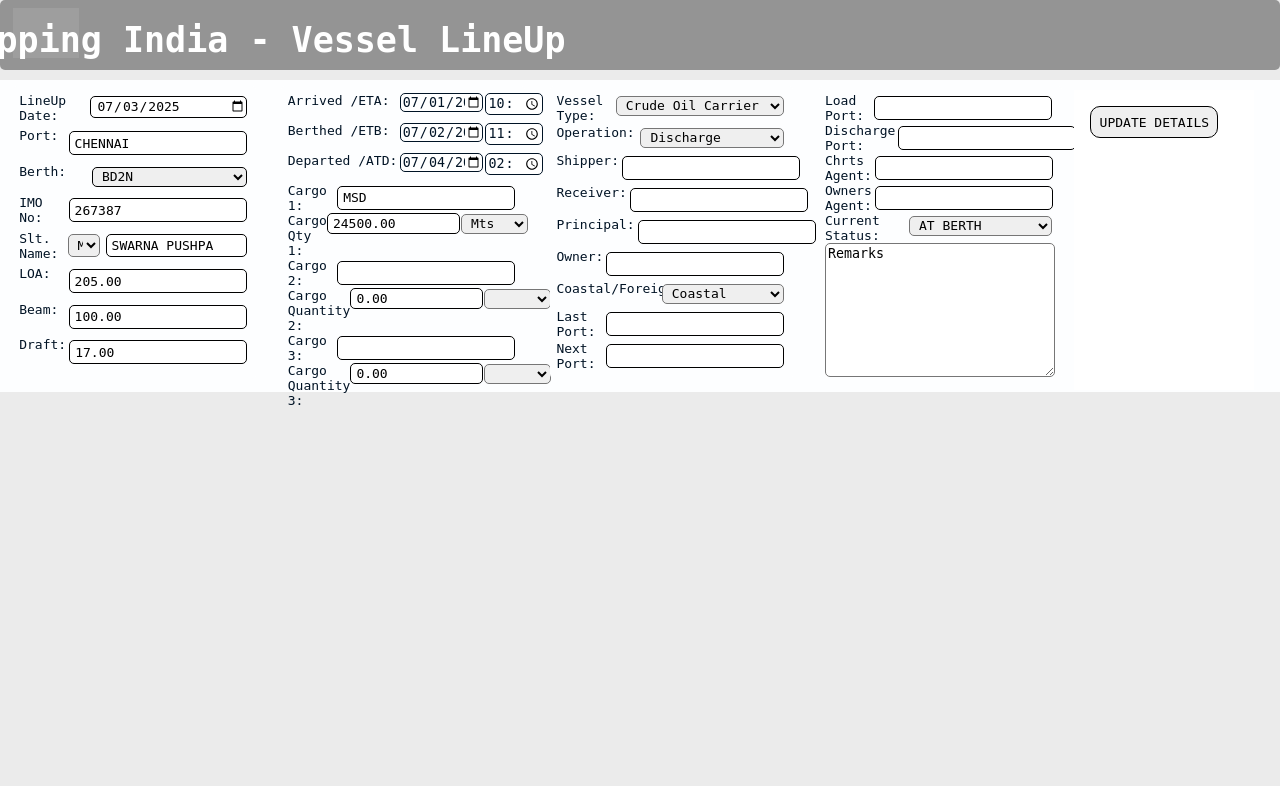
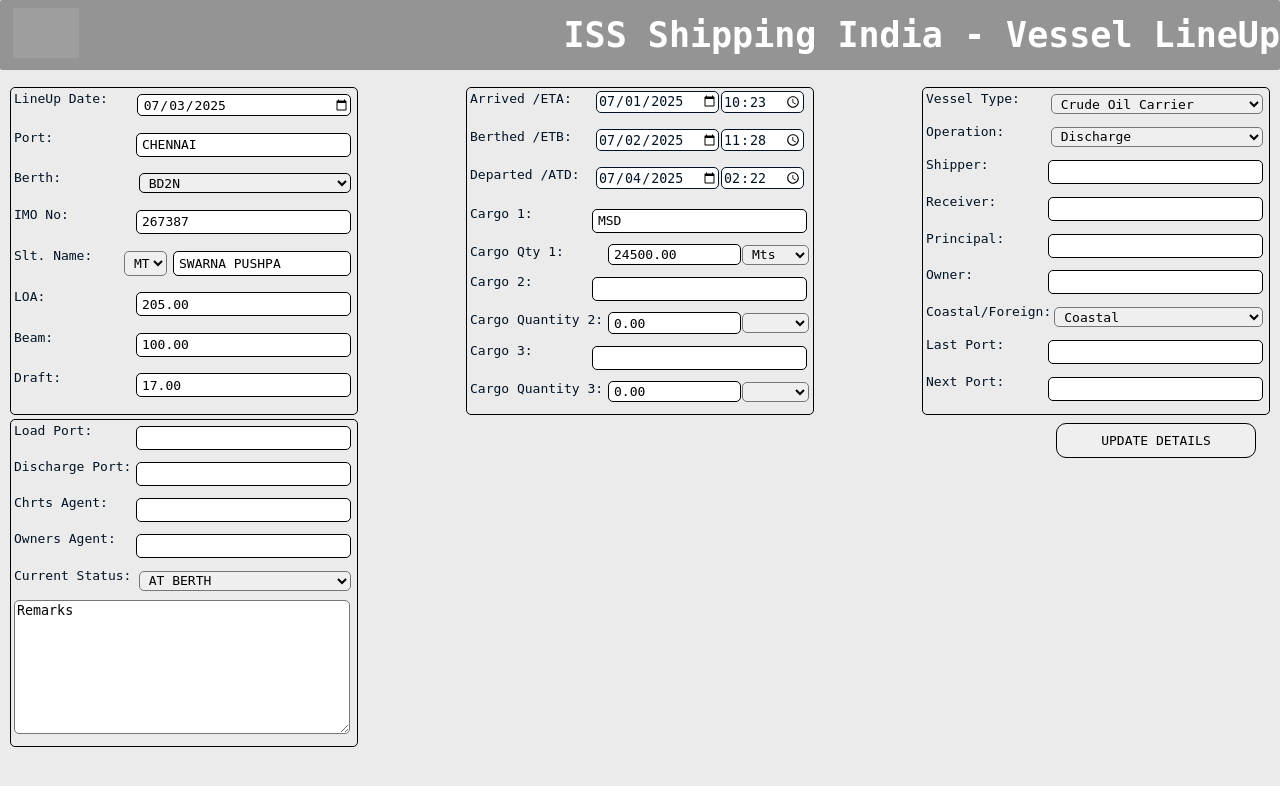
Before and after one commit to AHarijan/_VesselPosition, a Django app: page /UpdateLineup/2 in a window 1280 px wide. Shown: the top 786 px of the page. Run offline with Django 5.2, Linux system fonts and the light colour scheme; a user stored in the database is signed in; data comes from the database, SQL or seed files in the repository; both versions use the stored data as it was after the commit; grey boxes are pictures that could not be loaded.

Commit message:
updated CSS

```diff
--- a/App/static/css/Pages.css
+++ b/App/static/css/Pages.css
@@ -1,10 +1,12 @@
 body{
     margin: 0px;
     padding: 0px;
+    width: 100%;
     background: rgb(235, 235, 235);
     display: flex;
     flex-direction: column;
-    flex-wrap: wrap;
+    font-family: monospace;
+    /* flex-wrap: wrap; */
 }
 .logo img{
     margin-top: 1vh;
@@ -20,15 +22,9 @@
     width: 100%;
     color: white;
     font-family: Arial, Helvetica, sans-serif;
-    border-radius: 5px;
-    position: fixed;
-}
-.head1{
-    width: 100%;
-    margin-right: 2%;
-    margin-left: 2%;
-    display: flex;
-    justify-content: space-between;
+    border-radius: 2px;
+    margin-bottom: 15px;
+    /* position: fixed; */
 }
 .title{
     display: flex;
@@ -37,13 +33,9 @@
 }
 .title h1{
     display: flex;
-    margin-top: 20px;
+    margin-top: 15px;
     font-family: monospace;
     font-size: 35px;
-}
-.title p{
-    display: flex;
-
 }
 .menu{
     display: flex;
@@ -78,28 +67,40 @@
     background-color: #EBF4F6;
     color: #4DA1A9;
 }
+@media (max-width: 1024px) {
+
+}
+
+@media (max-width: 430px) {
+    .title, .menu {
+    display: none;
+}
+    .header{
+        width: 100%;
+    }
+
+}
 /* ############## lineupForm ############# */
-form{
-    margin-top: 80px;
-}
 .maincontainer{
     display: flex;
     flex-wrap: wrap;
     justify-content: space-between;
-    height: 39vh;
+    height: auto;
     width: 100%;
-    background: #fdfeff;
+    /* background: #fdfeff; */
 }
 .container1{
+    border: 1px solid;
     display: flex;
-    background: #fdfeff;
+    /* background: #fdfeff; */
     flex-wrap: wrap;
-    margin: .5vw;
-    margin-left: 1vw;
-    margin-right: .5vw;
-    padding: .5vw;
-    height: 35vh;
-    width: 18vw;
+    margin: 2px;
+    margin-left: 10px;
+    margin-right: 10px;
+    padding: 3px;
+    height: 320px;
+    width: 340px;
+    min-width: 340px;
     color: rgb(0, 0, 0);
     font-family: monospace;
     font-size: 13px;
@@ -107,18 +108,18 @@
 }
 .flex2_div{
     display: flex;
-    width: 100%;
+    width: 340px;
     color: #001325;
 }
 .lable1{
-    width: 8vw;
+    width: 150px;
     border-radius: 5px;
     font-family: monospace;
     font-size: 13px;
 }
 .fillvst{
-    width: 2.5vw;
-    height: 2.9vh;
+    width: 50px;
+    height: 25px;
     border-radius: 5px;
     padding-left: 5px;
     margin: 3px;
@@ -126,8 +127,8 @@
     font-size: 13px;
 }
 .fillV{
-    width: 16.5vh;
-    height: 2.4vh;
+    width: 180px;
+    height: 21px;
     border-radius: 5px;
     border: 1px solid;
     padding-left: 5px;
@@ -136,7 +137,7 @@
     font-size: 13px;
 }
 .fill{
-    width: 28vh;
+    width: 260px;
     height: 20px;
     border-radius: 5px;
     border: 1px solid;
@@ -145,12 +146,21 @@
     font-family: monospace;
     font-size: 13px;
 }
+select{
+    border-radius: 5px;
+    width: 260px;
+    padding-left: 5px;
+    margin: 3px;
+    height: 2.5vh;
+    font-family: monospace;
+    font-size: 13px;
+}
 .container1-2{
     display: flex;
     margin-bottom: 1vh;
 }
 .etadatel, .etbdatel, .etcdatel{
-    width: 14vh;
+    width: 126px;
     color: #001325;
     font-family: monospace;
     font-size: 13px;
@@ -165,15 +175,15 @@
     margin-left: 0px;
     border-radius: 5px;
     border: 1px solid;
-    width: 6.3vw;
-    height: 2.2vh;
+    width: 120px;
+    height: 20px;
     color: #001325;
 }
 .etatimei, .etbtimei, .etctimei{
     margin-left: 0px;
     border-radius: 5px;
     border: 1px solid;
-    width: 4.3vw;
+    width: 80px;
     height: 20px;
     color: #001325;
 }
@@ -201,46 +211,70 @@
     font-family: monospace;
     font-size: 13px;
 }
-select{
-    border-radius: 5px;
-    width: 14vw;
-    padding-left: 5px;
-    margin: 3px;
-    height: 2.5vh;
-    font-family: monospace;
-    font-size: 13px;
-}
 textarea{
     height: 16vh;
-    width:17.5vw;
+    width:330px;
     border-radius: 5px;
 }
 .containersub{
+    /* border: 1px solid; */
     display: flex;
     flex-direction: column;
-    background: #ffffff;
+    justify-content: space-between;
+    /* background: #ffffff; */
     flex-wrap: wrap;
-    margin-top: 1.3vh;
-    margin-right: 2vw;
-    padding: 10px;
-    height: 35vh;
-    width: 20vh;
+    width: 200px;
+    height: 150px;
+    margin-right: 30px;
 }
 .Submitbotton{
     align-items: center;
     justify-content: center;
-    height: 4vh;
+    height: 35px;
     margin: 6px;
     border-radius: 10px;
     border: 1px solid;
-    width: 10vw;
+    width: 200px;
     font-family: monospace;
     font-size: 13px;
+}
+@media (max-width: 1024px) {
+
+}
+
+@media (max-width: 510px) {
+    .maincontainer{
+        justify-content: center;
+    }
+    .flex2_div{
+        display: flex;
+        width: 340px;
+        color: #001325;
+    }
+    .lable1{
+        width: 100px;
+        border-radius: 5px;
+        font-family: monospace;
+        font-size: 13px;
+    }
+    .containersub{
+        border: 1px solid;
+        display: flex;
+        flex-direction: row;
+        justify-content: center;
+        align-items: center;
+        margin-left: 10px;
+        margin-right: 10px;
+        border-radius: 5px;
+        width: 350px;
+        height: 150px;
+
+    }
 }
 /* ################ Table Area For lineupForm & extractData ################## */
 .TableArea{
     border: 1px solid black;
-    height: 50.9vh;
+    height: 50vh;
     width: 99.50%;
     margin-top: 1vh;
     margin: 5px;
```
Also changed, not shown: other parts of App/static/css/Pages.css (+9 -163 lines), db.sqlite3.
